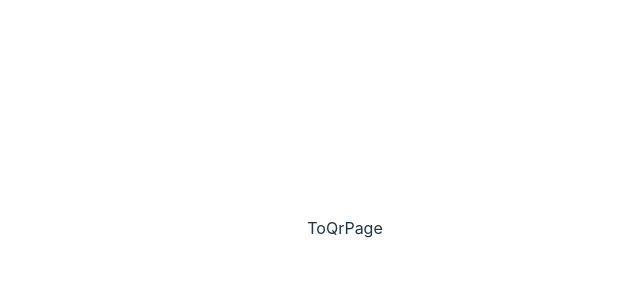
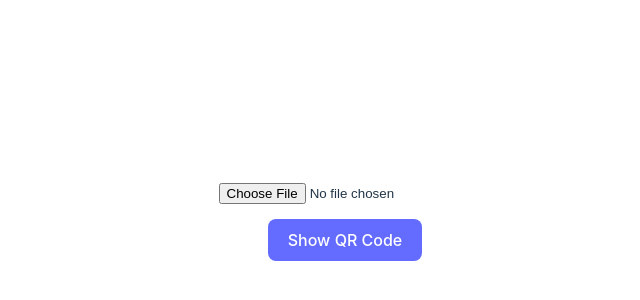
Before and after one commit to shunsuke-tamura/image_qr_code_communication, a React (Vite) app: page /to-qr in a window 1280 px wide. Shown: the part 172-472 px from the top of the page, without its empty margins (295-935 px from the left). Built offline with nearby package versions, Linux system fonts and the light colour scheme.

Commit message:
update: QRコード生成の全体の流れ実装

```diff
--- a/src/pages/ToQr/index.tsx
+++ b/src/pages/ToQr/index.tsx
@@ -1,5 +1,62 @@
+import { useState } from "react";
+
 const ToQrPage = () => {
-  return <div>ToQrPage</div>;
+  const [imageFile, setImageFile] = useState<File | null>(null);
+
+  const handleImageChange = (event: React.ChangeEvent<HTMLInputElement>) => {
+    const file = event.target.files?.[0];
+    if (file) {
+      setImageFile(file);
+    }
+  };
+
+  const convertImageToBase64 = (file: File): Promise<string> => {
+    return new Promise((resolve, reject) => {
+      const reader = new FileReader();
+      reader.readAsDataURL(file);
+      reader.onload = () => {
+        const base64String = reader.result?.toString();
+        if (base64String) {
+          resolve(base64String);
+        } else {
+          reject(new Error("Failed to convert image to base64"));
+        }
+      };
+      reader.onerror = (error) => reject(error);
+    });
+  };
+
+  const convertBase64ToQrCode = (base64String: string): Promise<string> => {
+    // TODO: Implement QR code generation logic
+    console.log(base64String);
+    return Promise.resolve("QR code string");
+  };
+
+  const [qrCodeString, setQrCodeString] = useState<string | null>(null);
+
+  const handleShowQrCode = async () => {
+    if (imageFile) {
+      try {
+        const base64String = await convertImageToBase64(imageFile);
+        const qrCodeString = await convertBase64ToQrCode(base64String);
+        setQrCodeString(qrCodeString);
+      } catch (error) {
+        console.error(error);
+      }
+    }
+  };
+
+  return (
+    <div>
+      <input type="file" accept="image/*" onChange={handleImageChange} />
+      <br />
+      <button className="primary" onClick={handleShowQrCode}>
+        Show QR Code
+      </button>
+      <br />
+      {qrCodeString && <img src={qrCodeString} alt="QR Code" />}
+    </div>
+  );
 };
 
 export default ToQrPage;
```
